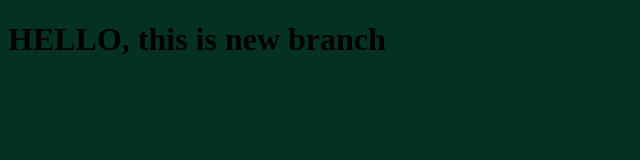
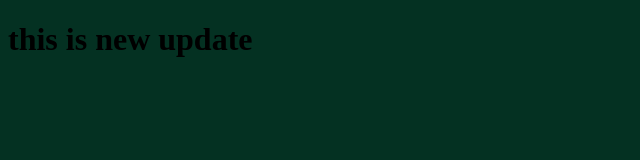
Before and after one commit to m07hamed25/myproject, a plain HTML site: page index.html in a window 1280 px wide. Shown: the whole page, without its empty margins (0-640 px from the left). Drawn offline with Linux system fonts and the light colour scheme.

Commit message:
update the html file

```diff
--- a/index.html
+++ b/index.html
@@ -9,7 +9,7 @@
 </head>
 <body>
 
-<h1>HELLO, this is new branch</h1>
+<h1>this is new update</h1>
 
     <script src="app.js"></script>
 </body>
```
